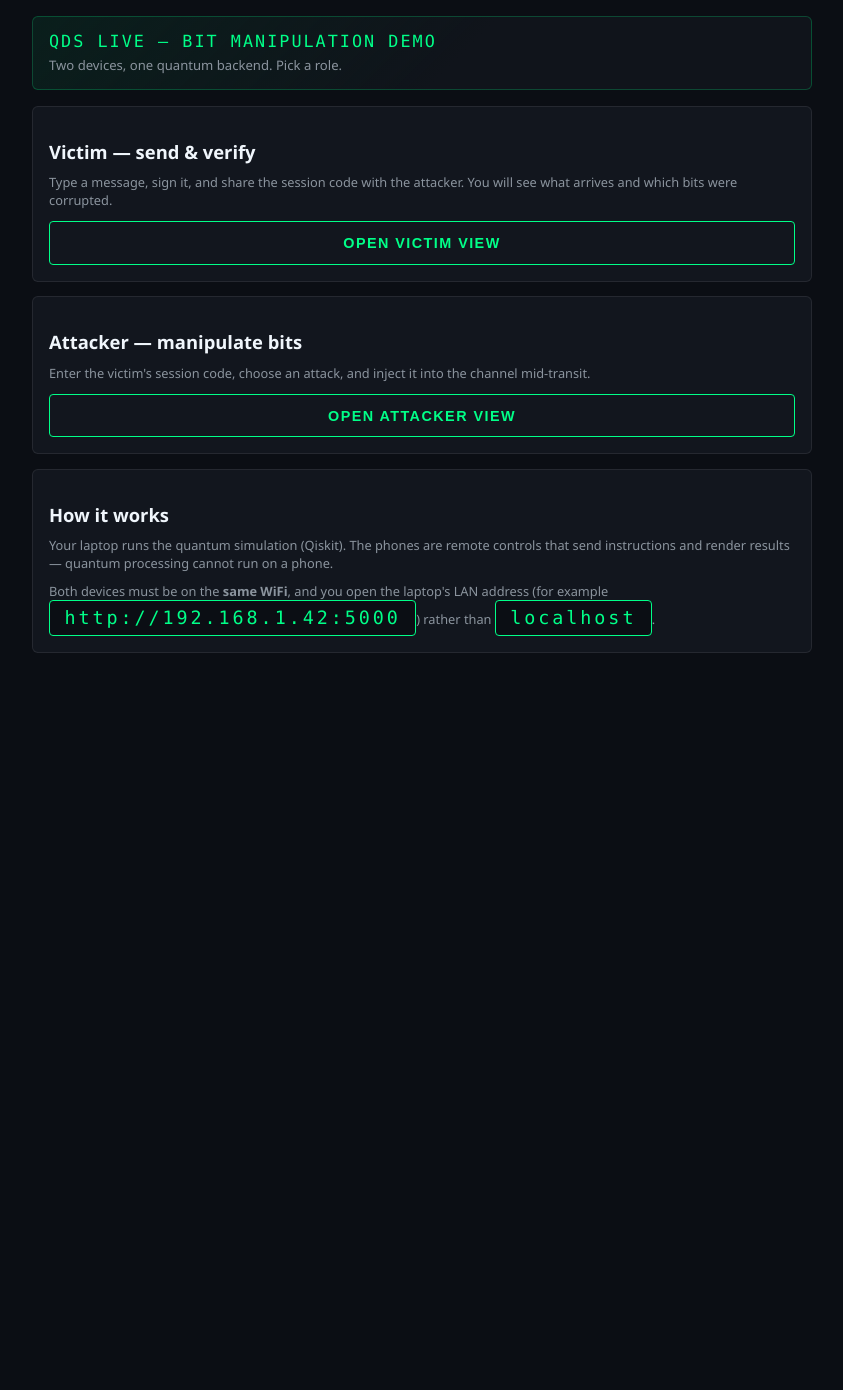
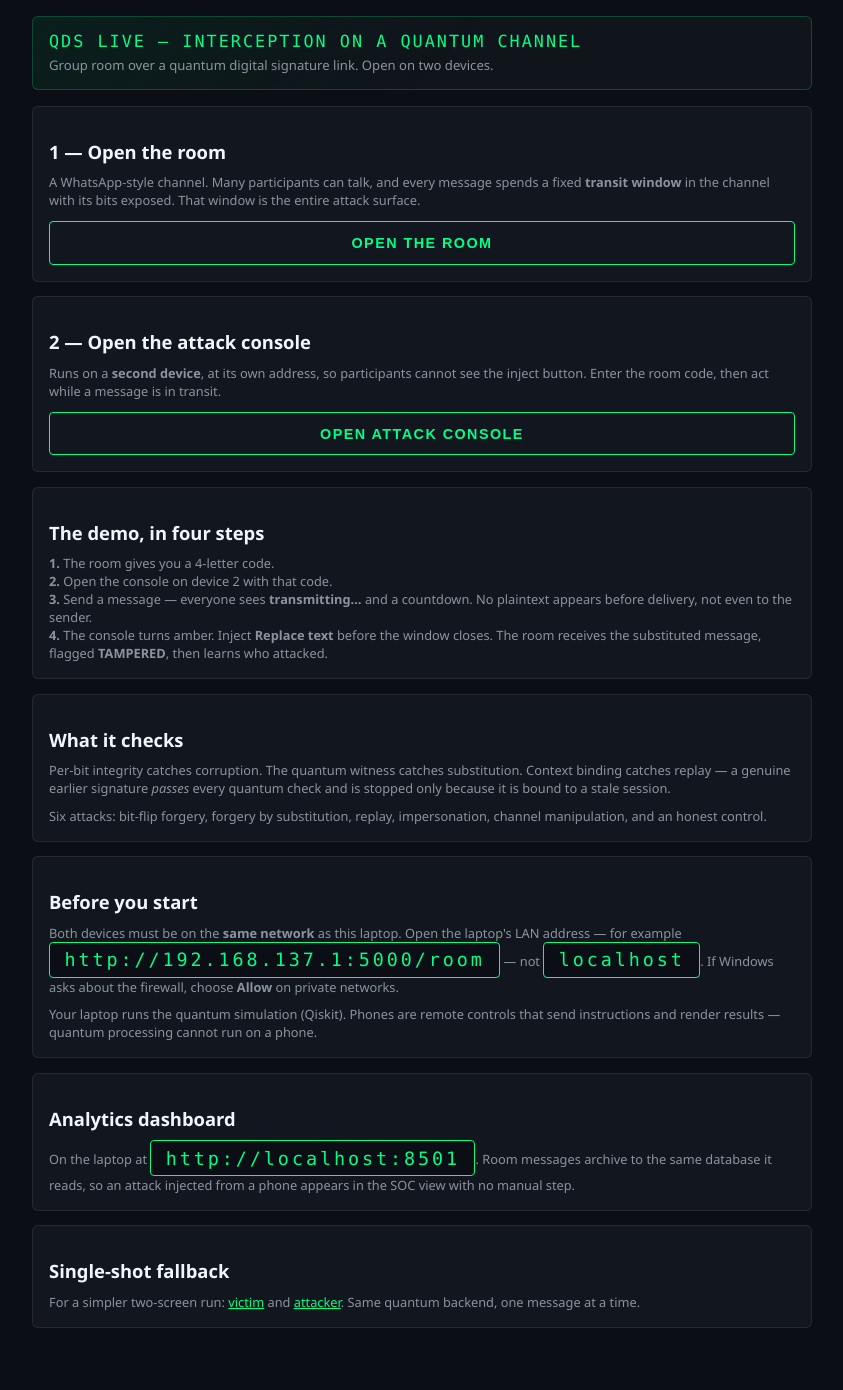
Before and after one commit to vinayakdevtiwari/quantum-cyber-threat-detection, a Flask app: page / in a window 1280 px wide. Shown: the whole page, without its empty margins (218-1061 px from the left). Before the commit the page ends 653 px from the top, so only its background shows below. Run offline with Flask 3, Linux system fonts and the light colour scheme.

Commit message:
Room demo: group chat, attack console, exact substitution delivery
Adds the live interception demo on top of the existing simulator:

- rooms.py / room_server.py / server.py: WhatsApp-style group room with a
  fixed transit window. Bits are exposed for exactly that window and the
  signature layer is what survives it. Attacks only land while in transit.
- templates/: room, attack console, and single-shot victim/attacker pages.
- The room's transit loop now calls message_layer.transit_bits instead of
  carrying its own copy, so a change to the noise model is made once.

Substitution fix: an attacker's replacement text is delivered exactly as
typed. Noise is suppressed when a substitute is present -- previously
hardware noise could corrupt the attacker's own wording on the way out,
which reads as a broken attack rather than the attack it is. The targeted
bit-flip forgery and channel manipulation paths are unaffected.

Also: flask-sock + simple-websocket for the live room socket, run_demo.bat
now opens the room first, and the landing page reflects the room flow.

```diff
--- a/message_layer.py
+++ b/message_layer.py
@@ -140,31 +140,9 @@ MIN_TRANSPARENT_ERRORS = 2
 # ---------------------------------------------------------------------------
 def _merge_substitution(original: list, other: list) -> tuple:
     """
-    Replace a message's bit pattern with an attacker's, padding or trimming
-    deliberately rather than by accident.
-
-    The earlier version copied `other` over `original` but kept the ORIGINAL
-    length. That silently truncated any replacement longer than the victim's
-    message: "hi" (16 bits) plus "gay" (24 bits) arrived as "ga", and "yes" plus
-    "no" arrived as "nos" -- Alice's surviving tail. The attacker typed a
-    sentence and got a different one, which reads as a broken attack rather than
-    the attack it is.
-
-    Here the attacker's message wins outright:
-      - longer  -> padded with zeros so the whole text is delivered. The extra
-                   trailing bytes decode as '.', which is how bits_to_text has
-                   always rendered unprintable values.
-      - shorter -> delivered exactly as typed, with nothing of Alice's left over.
-
-    The padding is not a fudge. Changing the length of the message is precisely
-    what an attacker who supplies their own content does, and the receiver's
-    length check is part of what catches it.
-
-    Returns (bits, padded_count).
+    Replace a message's bit pattern with an attacker's.
+    Delivers the attacker's message exactly as typed.
     """
-    if len(other) >= len(original):
-        padded = list(other) + [0] * (len(other) - len(original))
-        return padded, len(other) - len(original)
     return list(other), 0
 
 
@@ -646,8 +624,11 @@ def transit_bits(bits: list, shots: int = 256, noise_model=None,
     which meant a change to how noise was modelled had to be made in two
     places and the two could silently disagree.
     """
+    if not inject_noise:
+        return [int(b) for b in bits]
+
     rng = np.random.default_rng(seed if seed is not None else 20260101)
-    model = noise_model if inject_noise else None
+    model = noise_model
 
     transmitted = []
     for bit in bits:
@@ -687,9 +668,12 @@ def transmit_message(message: str, attack: str = ATTACK_NONE, seed=None,
                                  target_bits=target_bits, substitute=substitute,
                                  replay_bits=replay_bits)
 
+    has_substitute = attack in (ATTACK_SUBSTITUTE, ATTACK_REPLAY) or bool(substitute)
+    effective_inject_noise = inject_noise and not has_substitute
+
     transmitted = transit_bits(
         attack_result["bits"], shots=shots,
-        noise_model=noise_model, inject_noise=inject_noise, seed=seed,
+        noise_model=noise_model, inject_noise=effective_inject_noise, seed=seed,
     )
 
     verification = verify_message(original_bits, transmitted)
--- a/requirements.txt
+++ b/requirements.txt
@@ -13,6 +13,8 @@ matplotlib==3.11.2
 # Dashboard + backend
 streamlit==1.65.0
 Flask==3.1.3
+flask-sock==0.7.0
+simple-websocket==1.1.0
 
 # Config, testing
 python-dotenv==1.2.4
--- a/templates/index.html
+++ b/templates/index.html
@@ -3,38 +3,78 @@
 <head>
 <meta charset="utf-8">
 <meta name="viewport" content="width=device-width, initial-scale=1.0">
-<title>QDS Phone Demo</title>
+<title>Quantum Digital Signature — Live Channel Demo</title>
 <link rel="stylesheet" href="/static/style.css">
 </head>
 <body>
 <div class="wrap">
   <div class="banner">
-    <div class="title">QDS LIVE — BIT MANIPULATION DEMO</div>
-    <div class="sub">Two devices, one quantum backend. Pick a role.</div>
+    <div class="title">QDS LIVE — INTERCEPTION ON A QUANTUM CHANNEL</div>
+    <div class="sub">Group room over a quantum digital signature link. Open on two devices.</div>
   </div>
 
   <div class="card">
-    <h1>Victim — send &amp; verify</h1>
-    <p class="note">Type a message, sign it, and share the session code with the
-    attacker. You will see what arrives and which bits were corrupted.</p>
-    <a href="/victim"><button class="ghost">OPEN VICTIM VIEW</button></a>
+    <h1>1 — Open the room</h1>
+    <p class="note">A WhatsApp-style channel. Many participants can talk, and every
+    message spends a fixed <b>transit window</b> in the channel with its bits
+    exposed. That window is the entire attack surface.</p>
+    <a href="/room"><button class="ghost">OPEN THE ROOM</button></a>
   </div>
 
   <div class="card">
-    <h1>Attacker — manipulate bits</h1>
-    <p class="note">Enter the victim's session code, choose an attack, and inject
-    it into the channel mid-transit.</p>
-    <a href="/attacker"><button class="ghost">OPEN ATTACKER VIEW</button></a>
+    <h1>2 — Open the attack console</h1>
+    <p class="note">Runs on a <b>second device</b>, at its own address, so participants
+    cannot see the inject button. Enter the room code, then act while a message
+    is in transit.</p>
+    <a href="/attack"><button class="ghost">OPEN ATTACK CONSOLE</button></a>
   </div>
 
   <div class="card">
-    <h1>How it works</h1>
-    <p class="note">Your laptop runs the quantum simulation (Qiskit). The phones
-    are remote controls that send instructions and render results — quantum
+    <h1>The demo, in four steps</h1>
+    <p class="note">
+      <b>1.</b> The room gives you a 4-letter code.<br>
+      <b>2.</b> Open the console on device 2 with that code.<br>
+      <b>3.</b> Send a message — everyone sees <b>transmitting…</b> and a countdown.
+      No plaintext appears before delivery, not even to the sender.<br>
+      <b>4.</b> The console turns amber. Inject <b>Replace text</b> before the
+      window closes. The room receives the substituted message, flagged
+      <b>TAMPERED</b>, then learns who attacked.
+    </p>
+  </div>
+
+  <div class="card">
+    <h1>What it checks</h1>
+    <p class="note">Per-bit integrity catches corruption. The quantum witness catches
+    substitution. Context binding catches replay — a genuine earlier signature
+    <i>passes</i> every quantum check and is stopped only because it is bound to a
+    stale session.</p>
+    <p class="note">Six attacks: bit-flip forgery, forgery by substitution, replay,
+    impersonation, channel manipulation, and an honest control.</p>
+  </div>
+
+  <div class="card">
+    <h1>Before you start</h1>
+    <p class="note">Both devices must be on the <b>same network</b> as this laptop.
+    Open the laptop's LAN address — for example
+    <span class="chip">http://192.168.137.1:5000/room</span> — not
+    <span class="chip">localhost</span>. If Windows asks about the firewall,
+    choose <b>Allow</b> on private networks.</p>
+    <p class="note">Your laptop runs the quantum simulation (Qiskit). Phones are
+    remote controls that send instructions and render results — quantum
     processing cannot run on a phone.</p>
-    <p class="note">Both devices must be on the <b>same WiFi</b>, and you open the
-    laptop's LAN address (for example <span class="chip">http://192.168.1.42:5000</span>)
-    rather than <span class="chip">localhost</span>.</p>
+  </div>
+
+  <div class="card">
+    <h1>Analytics dashboard</h1>
+    <p class="note">On the laptop at <span class="chip">http://localhost:8501</span>.
+    Room messages archive to the same database it reads, so an attack injected
+    from a phone appears in the SOC view with no manual step.</p>
+  </div>
+
+  <div class="card">
+    <h1>Single-shot fallback</h1>
+    <p class="note">For a simpler two-screen run: <a href="/victim">victim</a> and
+    <a href="/attacker">attacker</a>. Same quantum backend, one message at a time.</p>
   </div>
 </div>
 </body>
```
Also changed, not shown: room_server.py (+8 -1 lines), tests/test_message_layer.py (+7 -0 lines), tests/test_room_socket.py (added, +259 -0 lines), 1 other file.
